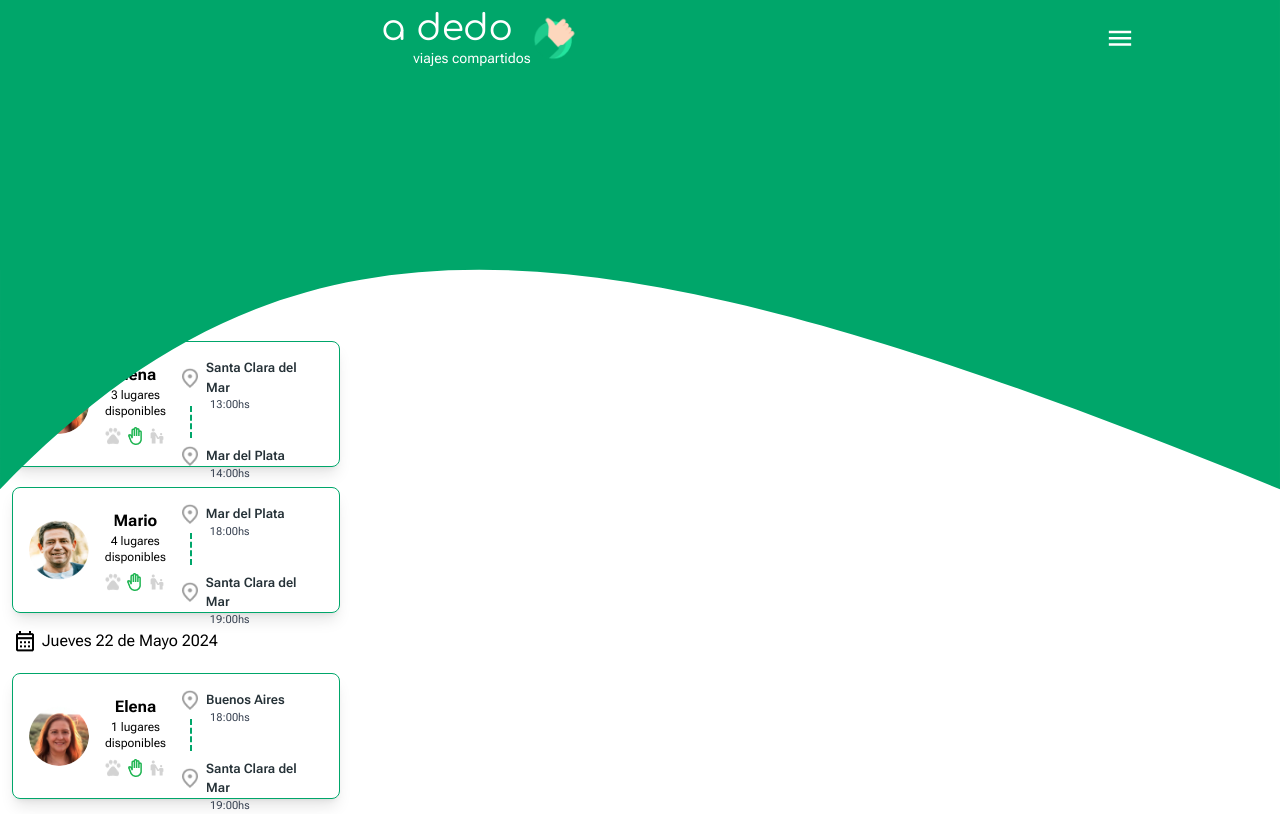
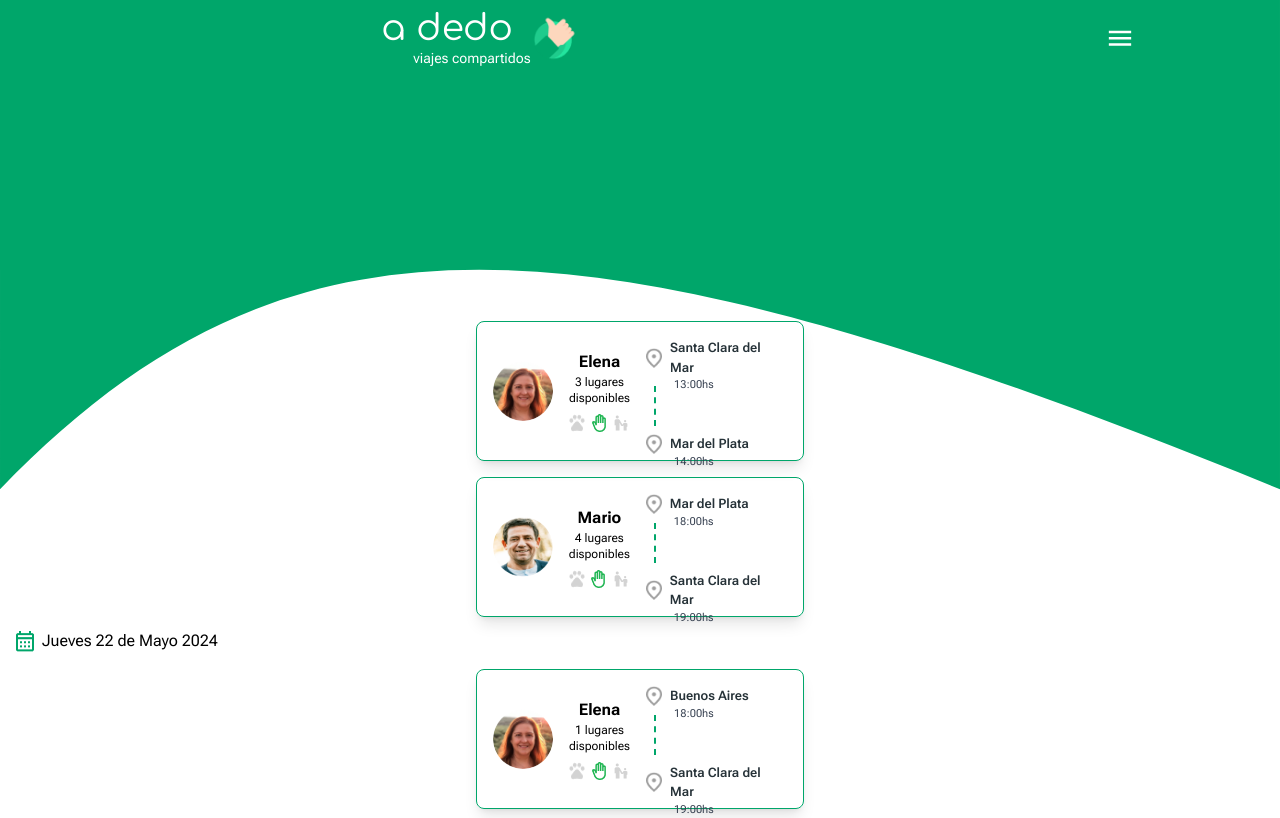
Before and after one commit to Diegogagan2587/A-Dedo, a React (Vite) app in the folder frontend/: page /home in a window 1280 px wide. Built offline with nearby package versions, Linux system fonts and the light colour scheme; a web font is replaced by a local one.

Commit message:
feat/home: update home page

```diff
--- a/frontend/src/components/CardTrip.jsx
+++ b/frontend/src/components/CardTrip.jsx
@@ -6,7 +6,7 @@ import kidsIcon from '../assets/family.png'
 
 const CardTrip = ({ name, profilePicture, seatsAvailable, startLocation, startTime, endLocation, endTime }) => {
   return (
-    <article className='w-[328px] h-[126px] border border-customGreen rounded-lg flex p-4 items-center space-x-4 shadow-lg mt-5 ml-3'>
+    <article className='w-[328px] h-[140px] border border-customGreen rounded-lg flex p-4 items-center space-x-4 shadow-lg mt-4 '>
       <img src={profilePicture} alt={name} className="w-[60px] h-[60px] rounded-full" />
       <section>
         <h2 className="text-base font-bold text-center">{name}</h2>
@@ -25,7 +25,7 @@ const CardTrip = ({ name, profilePicture, seatsAvailable, startLocation, startTi
             </div>
               <p className="text-gray-700 ml-7 text-[11px]">{startTime}</p>
           </div>
-          <div className="relative h-8">
+          <div className="relative h-10">
               <div className="absolute left-2 bottom-2 h-full border-l-2 border-dashed border-customGreen"></div>
             </div>
           <div>
--- a/frontend/src/components/Date.jsx
+++ b/frontend/src/components/Date.jsx
@@ -1,9 +1,9 @@
 import { PropTypes } from 'prop-types';
-import calendar from '../assets/calendar.png'
+import calendar from '../assets/calendargreen.png'
 
 const Date = ({ date }) => {
   return (
-    <div className='flex flex-row items-center m-4'>
+    <div className='flex flex-row items-center ml-4 mt-3' >
         <img src={calendar} alt="calendar picture" />
         <h2 className='ml-2 text-base'>{date}</h2>
     </div>
--- a/frontend/src/pages/Home.jsx
+++ b/frontend/src/pages/Home.jsx
@@ -20,11 +20,11 @@ const Home = () => {
           <img src={auto} alt="auto icon" />
         </div>
 
-        <section className="mt-7">
-            <Date
+        <Date
             date="Miercoles 21 de Mayo 2024"
             />
 
+        <section className="flex flex-col items-center">
             <CardTrip
             profilePicture="src\assets\profile1.png"
             name="Elena"
@@ -45,10 +45,12 @@ const Home = () => {
             endTime="19:00hs"
             />
 
+        </section>
             <Date
             date="Jueves 22 de Mayo 2024"
             />
 
+        <section className="flex flex-col items-center">
             <CardTrip
             profilePicture="src\assets\profile1.png"
             name="Elena"
```
